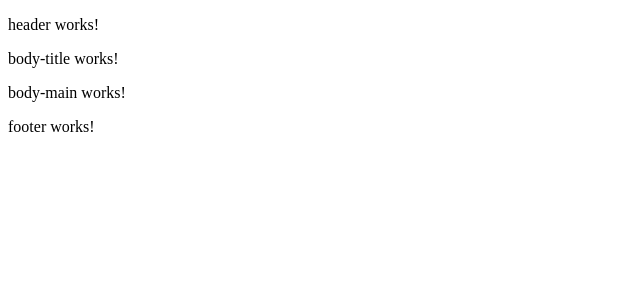
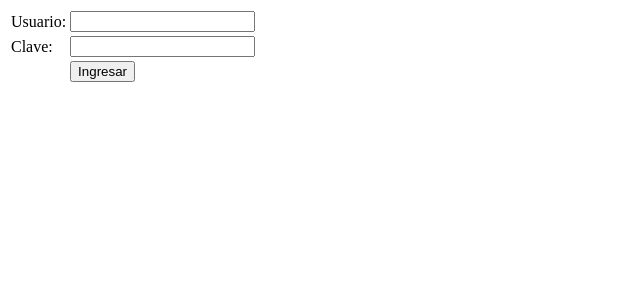
Before and after one commit to hardyrz/Conecta, an Angular app in the folder Conecta/: page / in a window 1280 px wide. Shown: the top 300 px of the page, without its empty margins (0-640 px from the left). Built offline with nearby package versions, Linux system fonts and the light colour scheme.

Commit message:
login page

```diff
--- a/Conecta/src/app/app.component.html
+++ b/Conecta/src/app/app.component.html
@@ -1,3 +1,4 @@
-<app-header></app-header>
-<app-body></app-body>
-<app-footer></app-footer>
+<app-login *ngIf="!isLoggedIn" (onLoggedIn) = onLoggedIn($event) ></app-login>
+<app-header *ngIf="isLoggedIn"></app-header>
+<app-body *ngIf="isLoggedIn"></app-body>
+<app-footer *ngIf="isLoggedIn"></app-footer>
--- a/Conecta/src/app/app.component.ts
+++ b/Conecta/src/app/app.component.ts
@@ -7,4 +7,10 @@ import { Component } from '@angular/core';
 })
 export class AppComponent {
   title = 'app';
+  isLoggedIn = false;
+
+  onLoggedIn(value) {
+    this.isLoggedIn = value;
+  }
+
 }
--- a/Conecta/src/app/app.module.ts
+++ b/Conecta/src/app/app.module.ts
@@ -7,6 +7,7 @@ import { FooterComponent } from './footer/footer.component';
 import { BodyComponent } from './body/body.component';
 import { BodyMainComponent } from './body-main/body-main.component';
 import { BodyTitleComponent } from './body-title/body-title.component';
+import { LoginComponent } from './login/login.component';
 
 @NgModule({
   declarations: [
@@ -15,7 +16,8 @@ import { BodyTitleComponent } from './body-title/body-title.component';
     FooterComponent,
     BodyComponent,
     BodyMainComponent,
-    BodyTitleComponent
+    BodyTitleComponent,
+    LoginComponent
   ],
   imports: [
     BrowserModule
--- /dev/null
+++ b/Conecta/src/app/login/login.component.html
@@ -0,0 +1,18 @@
+<form>
+  <table>
+    <tr>
+      <td>Usuario:</td>
+      <td><input type="text"></td>
+    </tr>
+    <tr>
+      <td>Clave:</td>
+      <td><input type="password"></td>
+    </tr>
+    <tr>
+      <td>
+      </td>
+      <td> <button type="button" (click)="login()">Ingresar</button></td>
+    </tr>
+  </table>
+
+</form>
--- /dev/null
+++ b/Conecta/src/app/login/login.component.ts
@@ -0,0 +1,22 @@
+import { Component, OnInit, EventEmitter, Output } from '@angular/core';
+
+@Component({
+  selector: 'app-login',
+  templateUrl: './login.component.html',
+  styleUrls: ['./login.component.css']
+})
+export class LoginComponent implements OnInit {
+
+  @Output() onLoggedIn = new EventEmitter<boolean>();
+
+  constructor() { }
+
+  ngOnInit() {
+
+  }
+
+  login() {
+      this.onLoggedIn.emit(true);
+  }
+
+}
```
Also changed, not shown: Conecta/src/app/users.ts (added, +10 -0 lines), Conecta/src/app/login/login.component.css (added), 1 other file (tests, documents, lock files or other folders).
